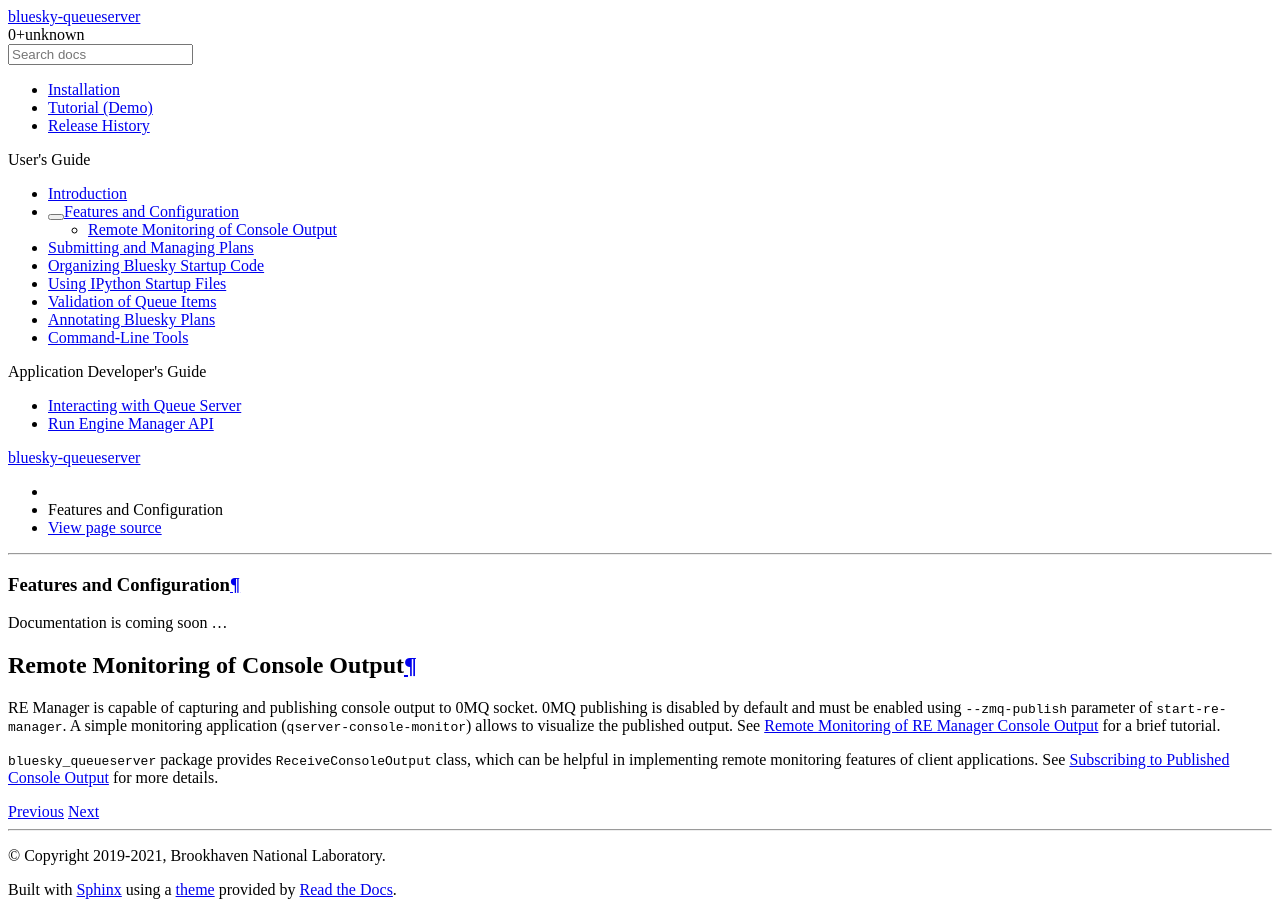
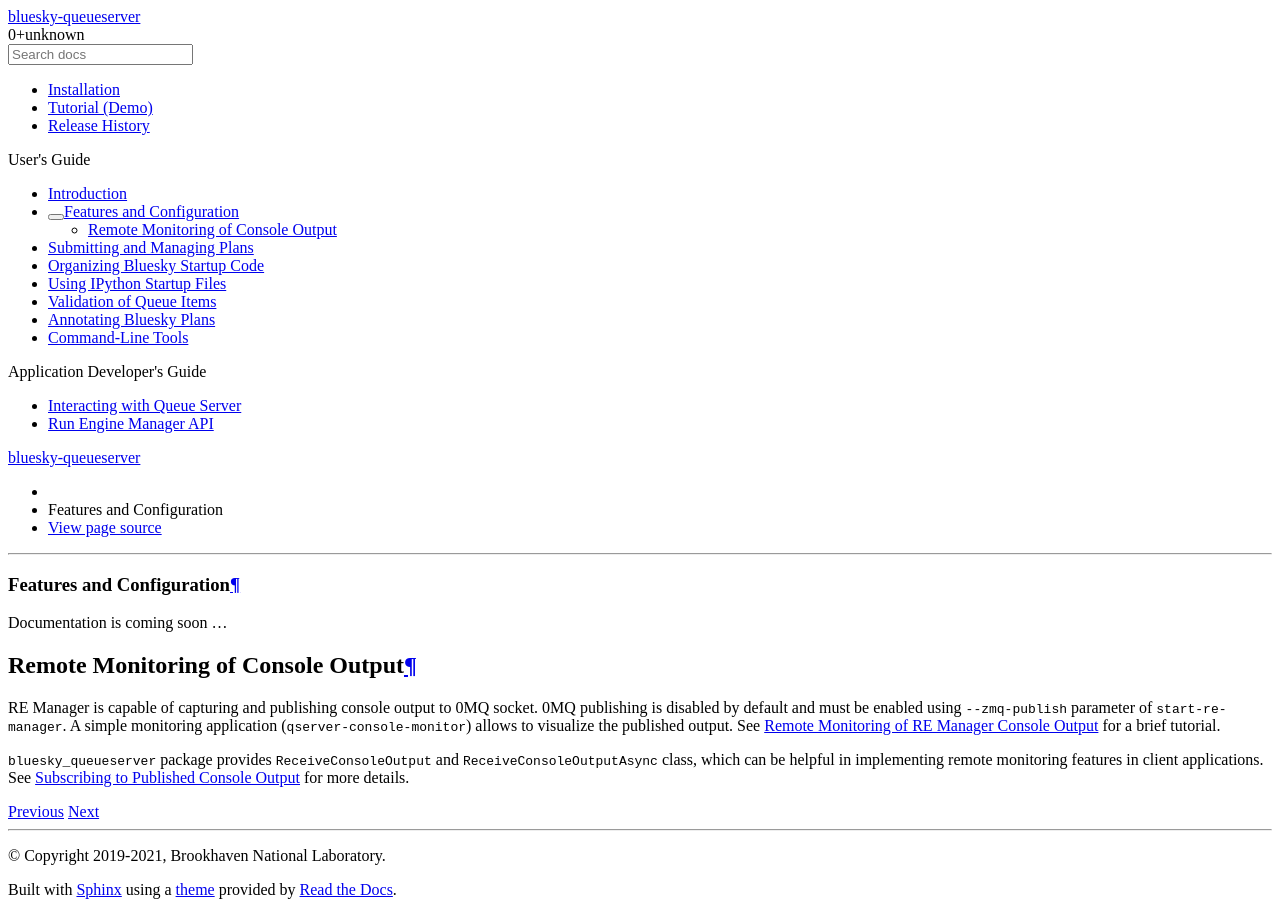
Before and after one commit to bluesky/bluesky-queueserver, a Sphinx documentation site: the page built from docs/source/features_and_config.rst, in a window 1280 px wide. Built offline with Sphinx 7.4.7 and the Read the Docs theme 2.0.0, drawn with Linux system fonts in a browser that asks for light colours.

Commit message:
DOC: documentation on 'ReceiveConsoleOutputAsync'

```diff
--- a/docs/source/features_and_config.rst
+++ b/docs/source/features_and_config.rst
@@ -13,6 +13,6 @@
 allows to visualize the published output. See :ref:`remote_monitoring_tutorial` for a brief
 tutorial.
 
-``bluesky_queueserver`` package provides ``ReceiveConsoleOutput`` class, which can be helpful
-in implementing remote monitoring features of client applications. See
+``bluesky_queueserver`` package provides ``ReceiveConsoleOutput`` and ``ReceiveConsoleOutputAsync``
+class, which can be helpful in implementing remote monitoring features in client applications. See
 :ref:`subscribing_to_console_output` for more details.
```
Also changed, not shown: docs/source/interacting_with_qs.rst (+13 -0 lines), 1 other file.
